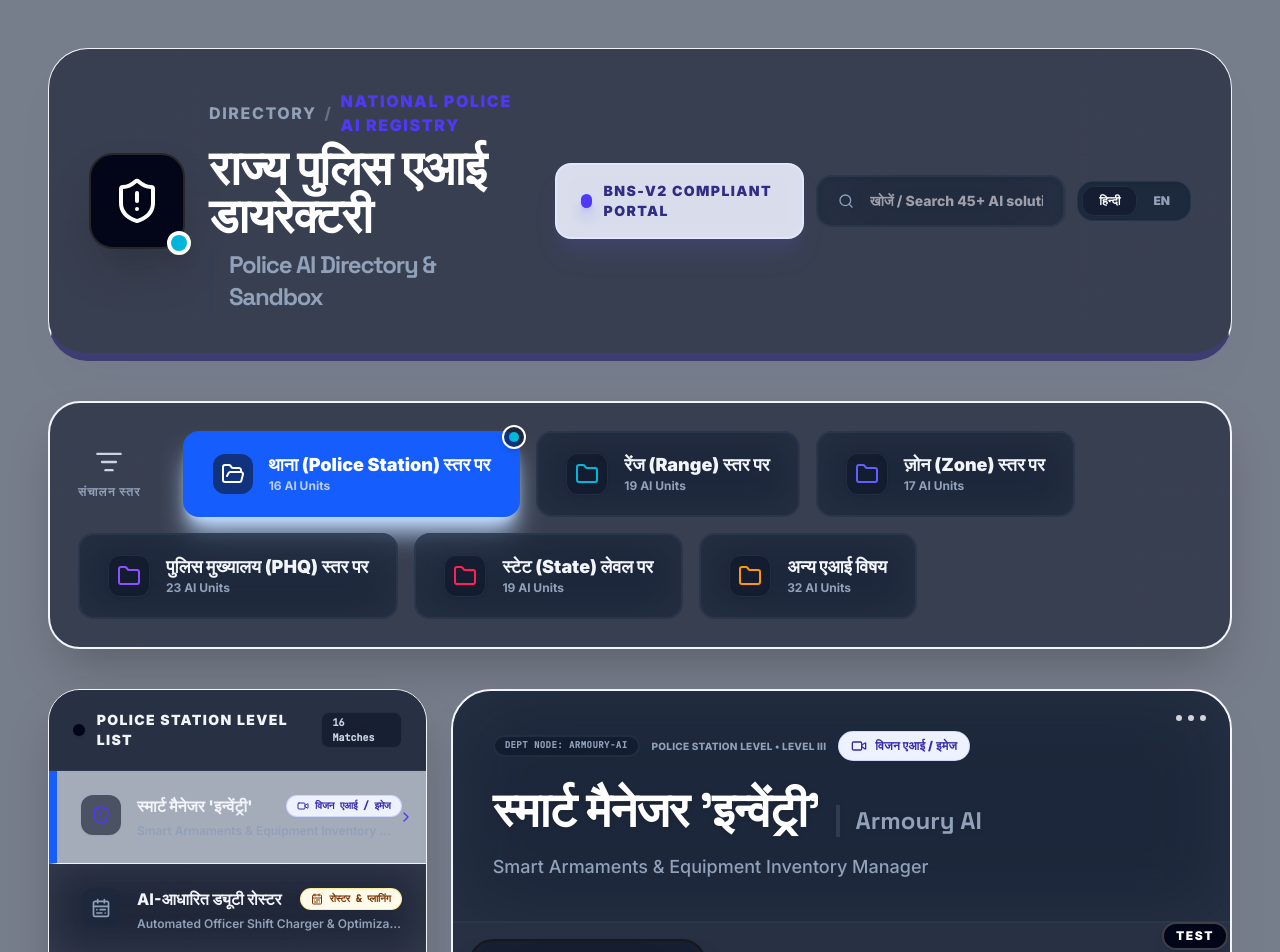
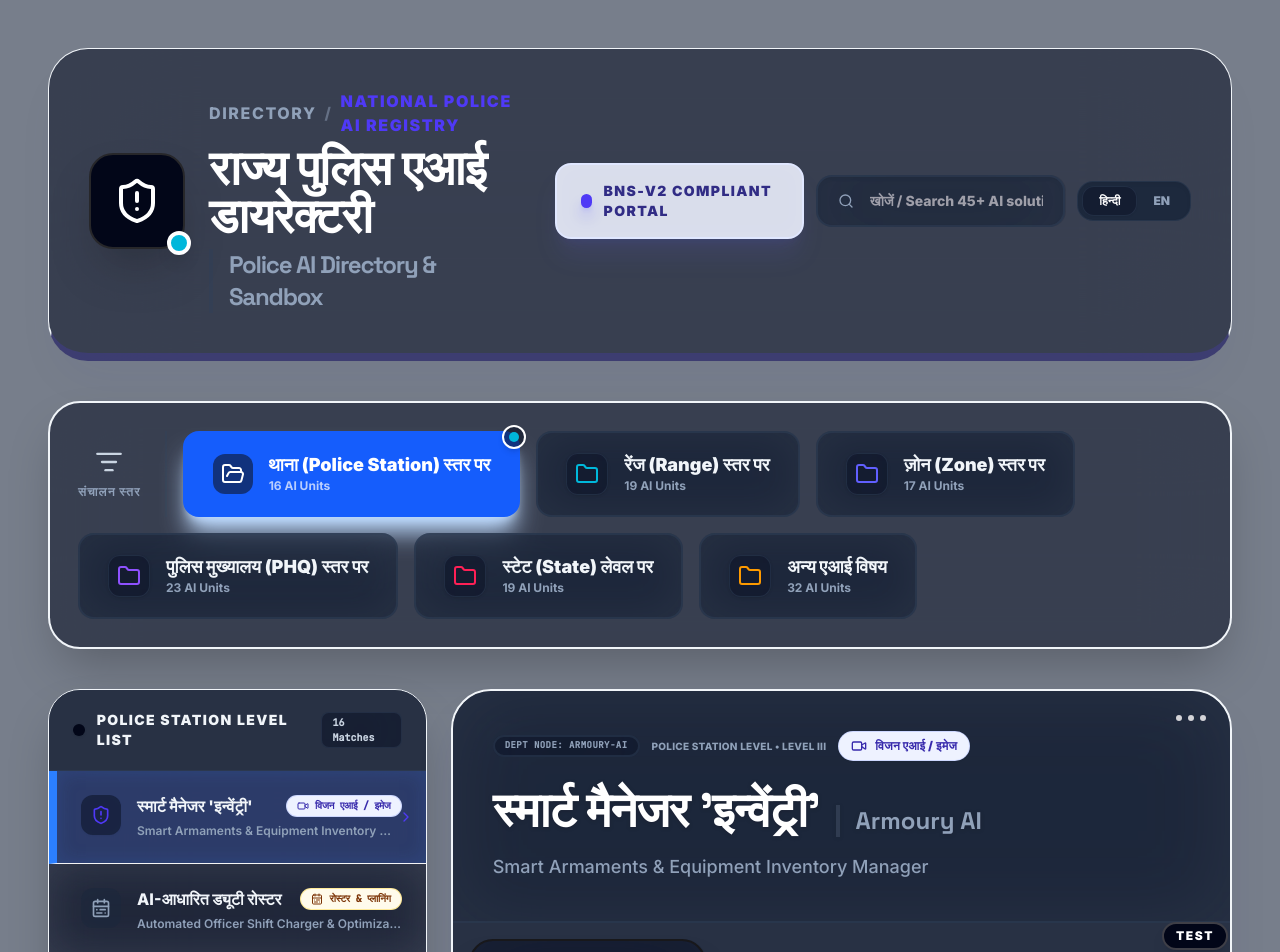
Before and after one commit to vivekimpdoc-commits/police-ai-directory---sandbox, a React (Vite) app: page / in a window 1280 px wide. Shown: the top 952 px of the page. Built offline with nearby package versions, Linux system fonts and the light colour scheme.

Commit message:
style: Fix active sidebar contrast for dark theme

```diff
--- a/src/App.tsx
+++ b/src/App.tsx
@@ -504,16 +504,16 @@ export default function App() {
 
                 const topicColorKey = CATEGORIES.find(c => c.id === topic.categoryId)?.color || "indigo";
                 const bgSelectedClass = topicColorKey === "amber"
-                  ? "bg-amber-50/60 border-l-amber-500 text-white font-black"
+                  ? "bg-amber-900/40 border-l-amber-500 text-white font-black shadow-[inset_0_0_20px_rgba(245,158,11,0.15)]"
                   : topicColorKey === "emerald"
-                    ? "bg-emerald-50/60 border-l-emerald-600 text-white font-black"
+                    ? "bg-emerald-900/40 border-l-emerald-500 text-white font-black shadow-[inset_0_0_20px_rgba(16,185,129,0.15)]"
                     : topicColorKey === "blue"
-                      ? "bg-blue-50/60 border-l-blue-600 text-white font-black"
+                      ? "bg-blue-900/40 border-l-blue-500 text-white font-black shadow-[inset_0_0_20px_rgba(59,130,246,0.15)]"
                       : topicColorKey === "violet"
-                        ? "bg-violet-50/60 border-l-violet-600 text-white font-black"
+                        ? "bg-violet-900/40 border-l-violet-500 text-white font-black shadow-[inset_0_0_20px_rgba(139,92,246,0.15)]"
                         : topicColorKey === "rose"
-                          ? "bg-rose-50/60 border-l-rose-600 text-white font-black"
-                          : "bg-indigo-50/60 border-l-indigo-600 text-white font-black";
+                          ? "bg-rose-900/40 border-l-rose-500 text-white font-black shadow-[inset_0_0_20px_rgba(244,63,94,0.15)]"
+                          : "bg-indigo-900/40 border-l-indigo-500 text-white font-black shadow-[inset_0_0_20px_rgba(99,102,241,0.15)]";
 
                 return (
                   <motion.button
@@ -523,7 +523,7 @@ export default function App() {
                     onClick={() => setSelectedTopic(topic)}
                     className={`w-full text-left p-5 md:p-6 transition-all duration-300 outline-none flex items-start gap-4 border-l-8 relative cursor-pointer ${isSelected
                       ? bgSelectedClass
-                      : "border-transparent hover:bg-slate-800/60 backdrop-blur-xl text-zinc-650 hover:text-white"
+                      : "border-transparent hover:bg-slate-800/60 backdrop-blur-xl text-slate-400 hover:text-white"
                       }`}
                   >
                     <div className={`p-2.5 rounded-xl shrink-0 transition-all ${isSelected
```
